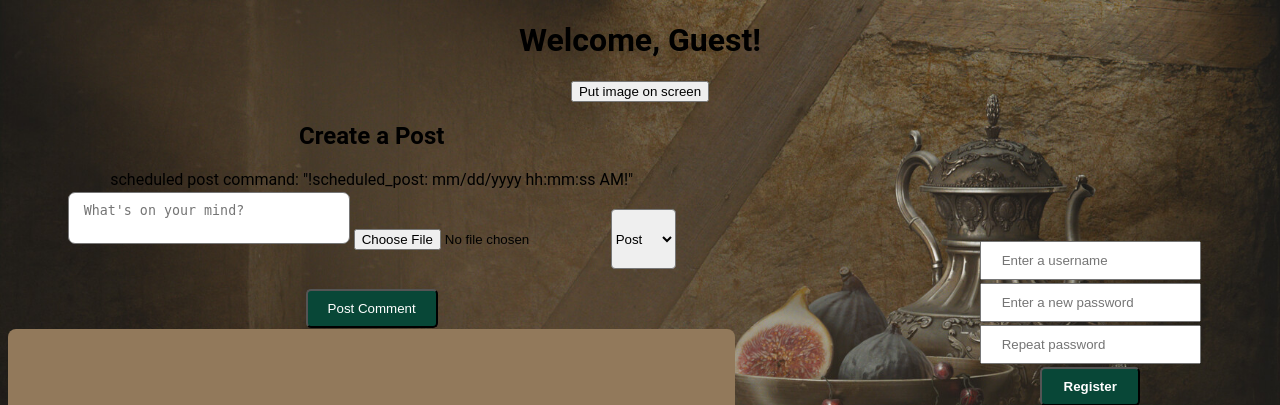
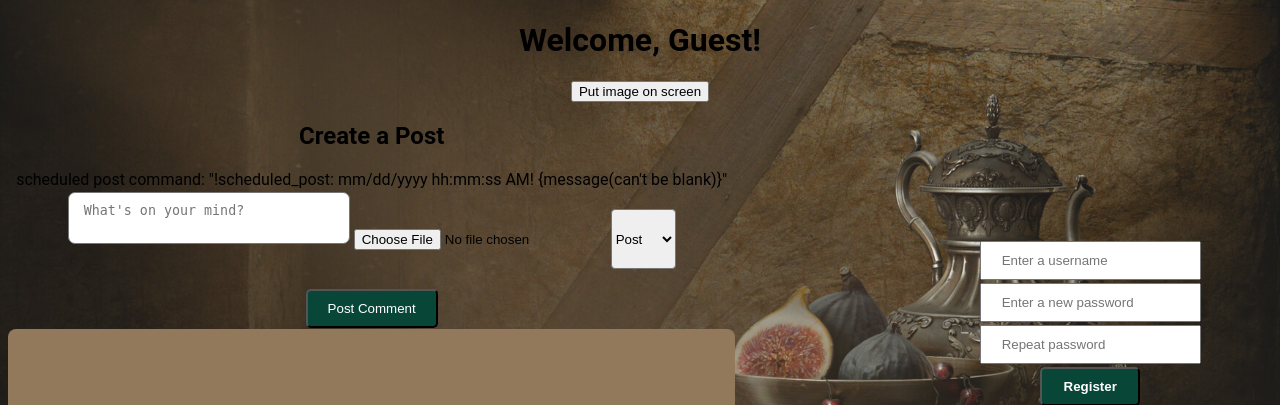
Before and after one commit to NightlessRam/plusminusminus, a Flask app: page / in a window 1280 px wide. Shown: the top 405 px of the page. Run offline with Flask 3, Linux system fonts and the light colour scheme; data that the repository does not hold is empty; some libraries are stand-ins or nearby versions.

Commit message:
Update index.html schedule_post message

```diff
--- a/app/templates/index.html
+++ b/app/templates/index.html
@@ -27,7 +27,7 @@
     <div class="Post-Container">
 
             <h2>Create a Post</h2>
-            scheduled post command: "!scheduled_post: mm/dd/yyyy hh:mm:ss AM!"
+            scheduled post command: "!scheduled_post: mm/dd/yyyy hh:mm:ss AM! {message(can't be blank)}"
             <div class="post-form-wrap">
             <form action="/posts" method="POST" id ="post-form" enctype="multipart/form-data">
                 <textarea name="content" class="chat-textbox" placeholder="What's on your mind?" required></textarea>
```
